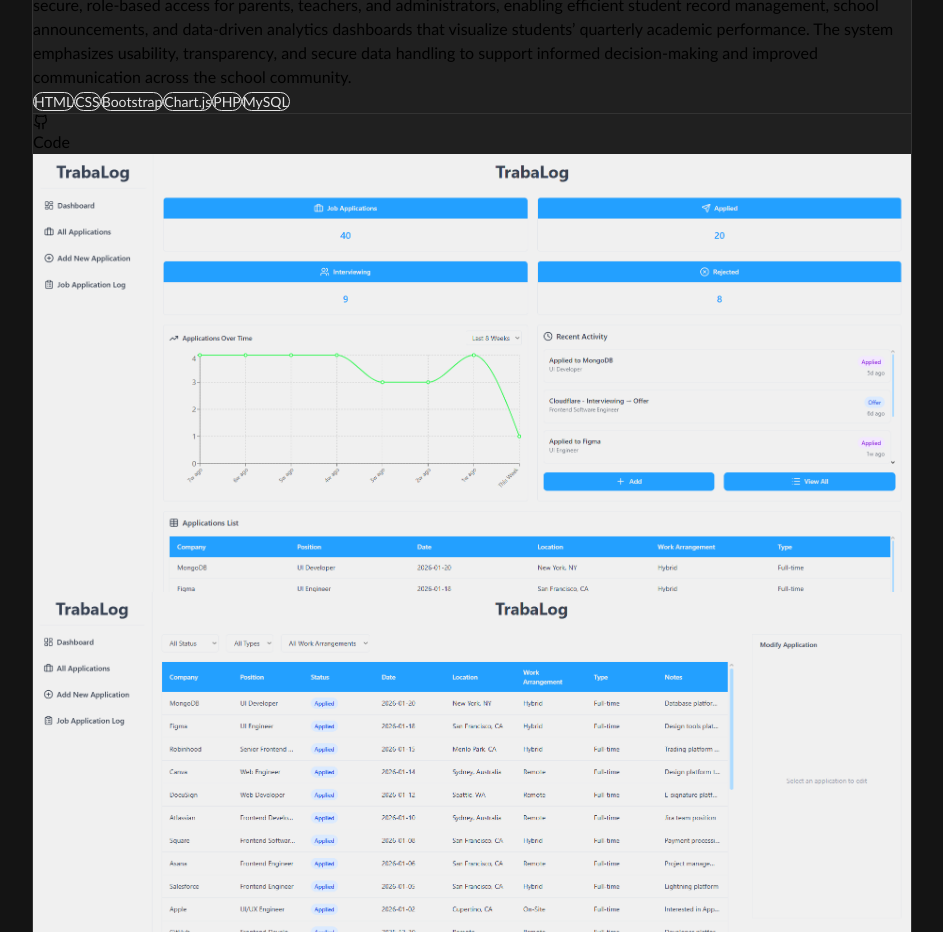
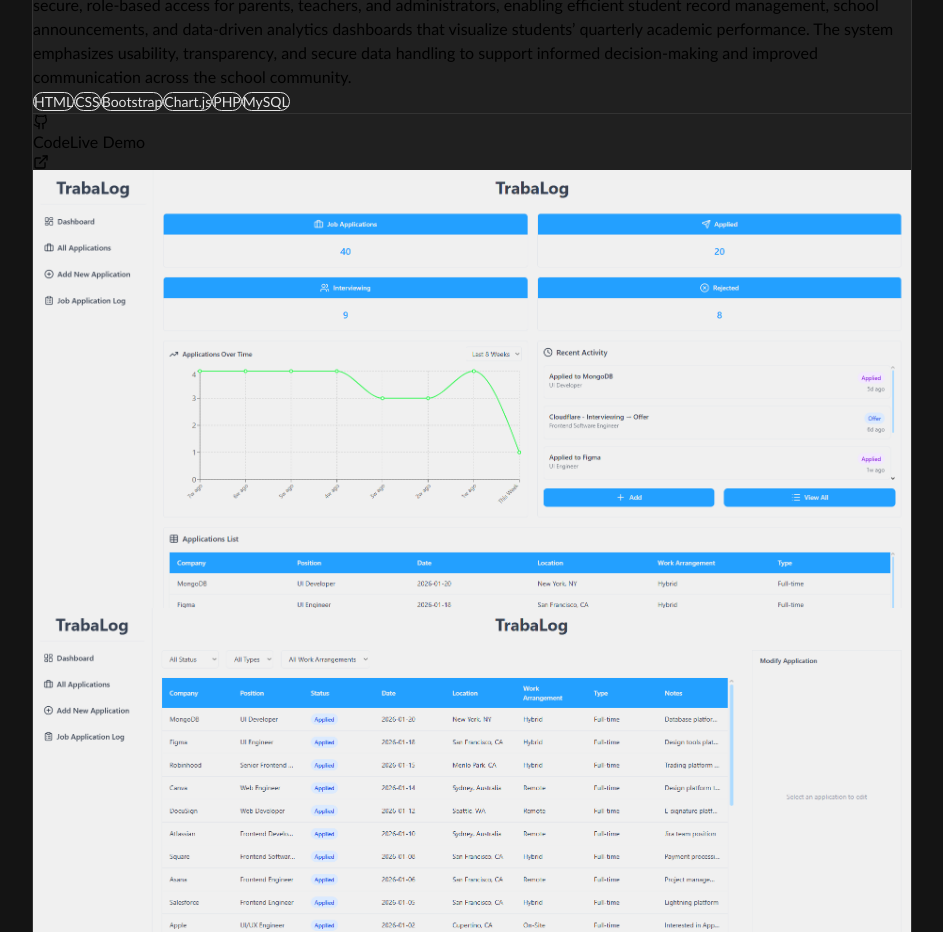
Before and after one commit to codewithjelo/Jelo_Portfolio, a React (Vite) app in the folder jelo-portfolio/: page / in a window 1280 px wide. Shown: the part 4700-5632 px from the top of the page, without its empty margins (168-1111 px from the left). Built offline with nearby package versions, Linux system fonts and the light colour scheme.

Commit message:
Add link demo for project 1

```diff
--- a/jelo-portfolio/src/components/sections/Projects.jsx
+++ b/jelo-portfolio/src/components/sections/Projects.jsx
@@ -18,7 +18,7 @@ const Projects = forwardRef((props, ref) => {
       technologies: ["HTML", "CSS", "Bootstrap", "Chart.js", "PHP", "MySQL"],
       images: [project1_1, project1_2, project1_3],
       github: "https://github.com/codewithjelo/ICS_Web_Portal.git",
-      demo: "",
+      demo: "https://ics-web-portal.wuaze.com",
     },
     {
       id: 2,
```
